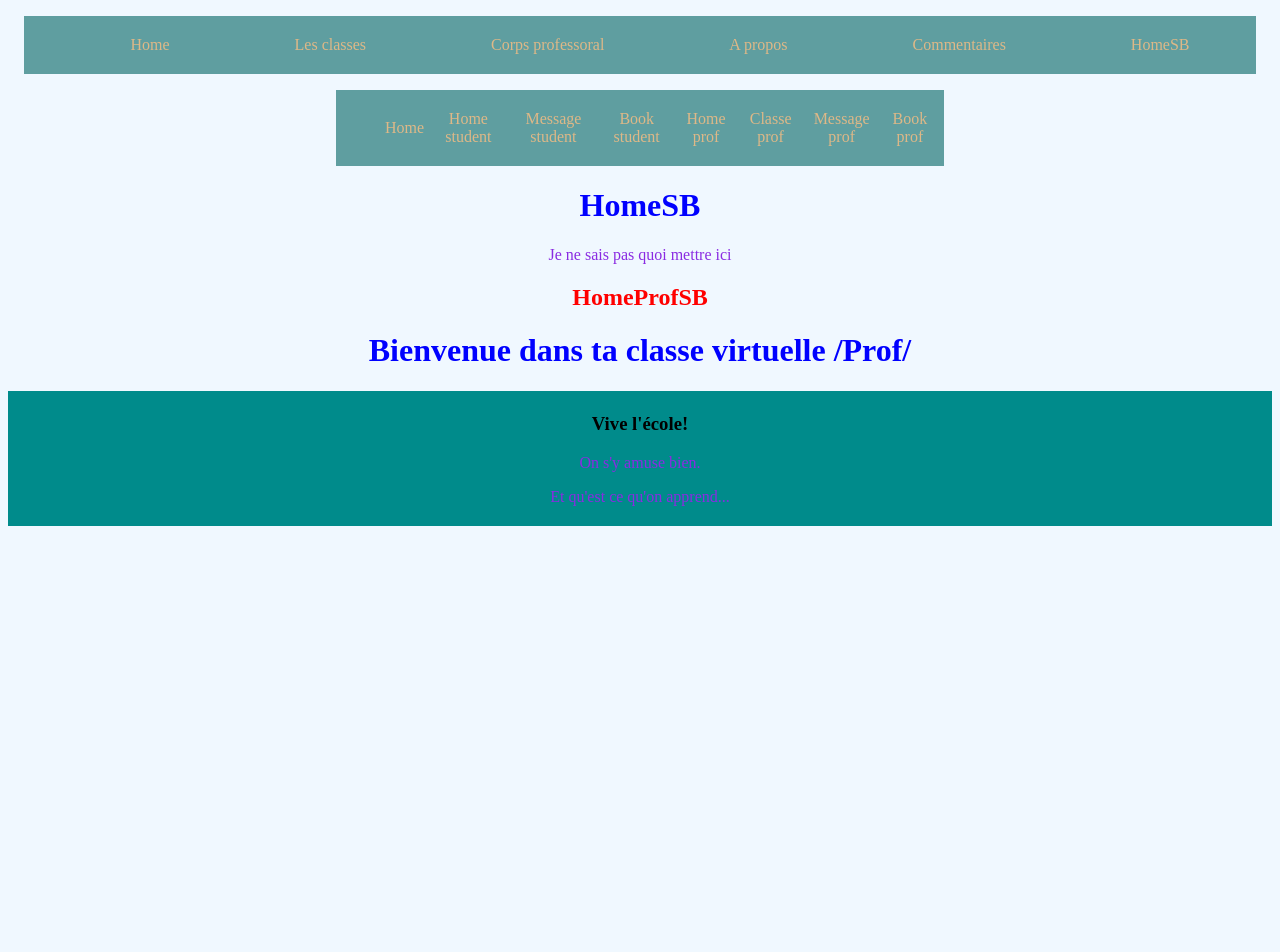
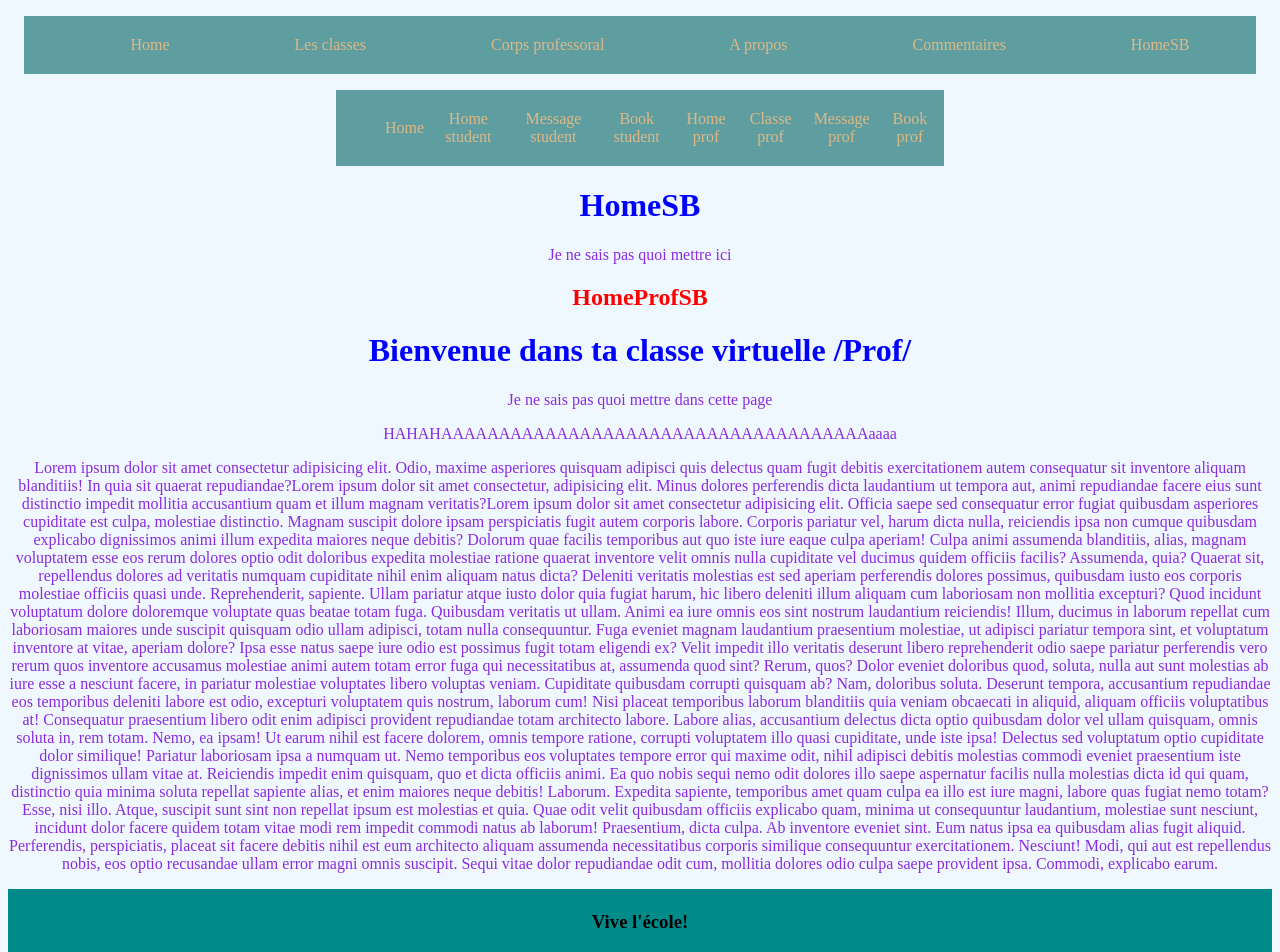
Before and after one commit to Emilie-Cou/front-end-sb, a React (Vite) app: page /homesb/homeprof in a window 1280 px wide. Shown: the top 952 px of the page. Before the commit the page ends 800 px from the top, so only its background shows below. Built offline with nearby package versions, Linux system fonts and the light colour scheme.

Commit message:
msg-parent-prof

```diff
--- a/src/api/schoolbook/APIprof.sb/msgAPIprof.sb.tsx
+++ b/src/api/schoolbook/APIprof.sb/msgAPIprof.sb.tsx
@@ -0,0 +1,44 @@
+import axios from "axios";
+
+const baseUrl = "http://localhost:3000/msg-parent"
+
+export const getAllMsgByIdClasse = (idClasse : any) => {
+
+    return axios.post(baseUrl, idClasse)
+
+    .then((response) => {
+        const messages = response.data.map((msg : any) => ({
+            prenom: msg.prenom,
+            content: msg.content,
+        }))
+        return messages
+    })
+
+    .catch(function (error) {
+            console.error(error)
+            throw error
+        })
+
+    .finally(function () {
+        console.log("It's okay, baby!")
+    })
+}
+
+
+export const postMsg = (data: any) => {
+
+    return axios.post(`${baseUrl}/msg`, data)
+
+        .then((response) => {
+            console.log("response ==== " , response)
+        })
+
+        .catch(function (error) {
+            console.error("error === " , error);
+            throw error
+        })
+
+        .finally(function () {
+            console.log("It's okay, baby!");
+        })
+}
--- a/src/components/schoolbook/prof.sb/home.prof.sb.tsx
+++ b/src/components/schoolbook/prof.sb/home.prof.sb.tsx
@@ -5,6 +5,27 @@ function HomeProfSB () {
         <>
             <h2>HomeProfSB</h2>
             <h1>Bienvenue dans ta classe virtuelle /Prof/</h1>
+            <p>Je ne sais pas quoi mettre dans cette page</p>
+            <p>HAHAHAAAAAAAAAAAAAAAAAAAAAAAAAAAAAAAAAAAAAaaaa</p>
+            <p>Lorem ipsum dolor sit amet consectetur adipisicing elit. Odio, maxime asperiores quisquam adipisci quis delectus quam fugit debitis exercitationem autem consequatur sit inventore aliquam blanditiis! In quia sit quaerat repudiandae?Lorem ipsum dolor sit amet consectetur, adipisicing elit. Minus dolores perferendis dicta laudantium ut tempora aut, animi repudiandae facere eius sunt distinctio impedit mollitia accusantium quam et illum magnam veritatis?Lorem ipsum dolor sit amet consectetur adipisicing elit. Officia saepe sed consequatur error fugiat quibusdam asperiores cupiditate est culpa, molestiae distinctio. Magnam suscipit dolore ipsam perspiciatis fugit autem corporis labore.
+            Corporis pariatur vel, harum dicta nulla, reiciendis ipsa non cumque quibusdam explicabo dignissimos animi illum expedita maiores neque debitis? Dolorum quae facilis temporibus aut quo iste iure eaque culpa aperiam!
+            Culpa animi assumenda blanditiis, alias, magnam voluptatem esse eos rerum dolores optio odit doloribus expedita molestiae ratione quaerat inventore velit omnis nulla cupiditate vel ducimus quidem officiis facilis? Assumenda, quia?
+            Quaerat sit, repellendus dolores ad veritatis numquam cupiditate nihil enim aliquam natus dicta? Deleniti veritatis molestias est sed aperiam perferendis dolores possimus, quibusdam iusto eos corporis molestiae officiis quasi unde.
+            Reprehenderit, sapiente. Ullam pariatur atque iusto dolor quia fugiat harum, hic libero deleniti illum aliquam cum laboriosam non mollitia excepturi? Quod incidunt voluptatum dolore doloremque voluptate quas beatae totam fuga.
+            Quibusdam veritatis ut ullam. Animi ea iure omnis eos sint nostrum laudantium reiciendis! Illum, ducimus in laborum repellat cum laboriosam maiores unde suscipit quisquam odio ullam adipisci, totam nulla consequuntur.
+            Fuga eveniet magnam laudantium praesentium molestiae, ut adipisci pariatur tempora sint, et voluptatum inventore at vitae, aperiam dolore? Ipsa esse natus saepe iure odio est possimus fugit totam eligendi ex?
+            Velit impedit illo veritatis deserunt libero reprehenderit odio saepe pariatur perferendis vero rerum quos inventore accusamus molestiae animi autem totam error fuga qui necessitatibus at, assumenda quod sint? Rerum, quos?
+            Dolor eveniet doloribus quod, soluta, nulla aut sunt molestias ab iure esse a nesciunt facere, in pariatur molestiae voluptates libero voluptas veniam. Cupiditate quibusdam corrupti quisquam ab? Nam, doloribus soluta.
+            Deserunt tempora, accusantium repudiandae eos temporibus deleniti labore est odio, excepturi voluptatem quis nostrum, laborum cum! Nisi placeat temporibus laborum blanditiis quia veniam obcaecati in aliquid, aliquam officiis voluptatibus at!
+            Consequatur praesentium libero odit enim adipisci provident repudiandae totam architecto labore. Labore alias, accusantium delectus dicta optio quibusdam dolor vel ullam quisquam, omnis soluta in, rem totam. Nemo, ea ipsam!
+            Ut earum nihil est facere dolorem, omnis tempore ratione, corrupti voluptatem illo quasi cupiditate, unde iste ipsa! Delectus sed voluptatum optio cupiditate dolor similique! Pariatur laboriosam ipsa a numquam ut.
+            Nemo temporibus eos voluptates tempore error qui maxime odit, nihil adipisci debitis molestias commodi eveniet praesentium iste dignissimos ullam vitae at. Reiciendis impedit enim quisquam, quo et dicta officiis animi.
+            Ea quo nobis sequi nemo odit dolores illo saepe aspernatur facilis nulla molestias dicta id qui quam, distinctio quia minima soluta repellat sapiente alias, et enim maiores neque debitis! Laborum.
+            Expedita sapiente, temporibus amet quam culpa ea illo est iure magni, labore quas fugiat nemo totam? Esse, nisi illo. Atque, suscipit sunt sint non repellat ipsum est molestias et quia.
+            Quae odit velit quibusdam officiis explicabo quam, minima ut consequuntur laudantium, molestiae sunt nesciunt, incidunt dolor facere quidem totam vitae modi rem impedit commodi natus ab laborum! Praesentium, dicta culpa.
+            Ab inventore eveniet sint. Eum natus ipsa ea quibusdam alias fugit aliquid. Perferendis, perspiciatis, placeat sit facere debitis nihil est eum architecto aliquam assumenda necessitatibus corporis similique consequuntur exercitationem. Nesciunt!
+            Modi, qui aut est repellendus nobis, eos optio recusandae ullam error magni omnis suscipit. Sequi vitae dolor repudiandae odit cum, mollitia dolores odio culpa saepe provident ipsa. Commodi, explicabo earum.
+            </p>
         </>
     )
 }
--- a/src/components/schoolbook/prof.sb/message.prof/message.prof.sb.tsx
+++ b/src/components/schoolbook/prof.sb/message.prof/message.prof.sb.tsx
@@ -4,19 +4,28 @@ import MsgAllProfSB from "./msgAll.prof.sb";
 
 function MessageProfSB () {
 
-    const [ writeMessage, setWriteMessage ] = useState(true)
-
-    const handleAction = function () {
-        setWriteMessage(!writeMessage)
-    }
+    const [ writeMessage, setWriteMessage ] = useState<boolean>()
 
     return (
         <>
             <h1>MessageProfSB</h1>
-            <button onClick={handleAction}>
-                {writeMessage ? "Mes messages" : "Envoyer un message?"}
+            <h2>Ici, tu peux consulter tes messages ou en envoyer.</h2>
+
+            <button onClick={() => setWriteMessage(true)}>
+                Envoyer un message?
             </button>
-            {writeMessage ? <MsgFormProfSB /> : <MsgAllProfSB />}
+            <button onClick={() => setWriteMessage(false)}>
+                Mes messages
+            </button>
+
+            <br /> <br />
+
+            { writeMessage == true ?
+                <MsgFormProfSB />
+                : writeMessage == false ?
+                    <MsgAllProfSB />
+                    : null
+            }
         </>
     )
 }
--- a/src/components/schoolbook/prof.sb/message.prof/msgAll.prof.sb.tsx
+++ b/src/components/schoolbook/prof.sb/message.prof/msgAll.prof.sb.tsx
@@ -1,26 +1,47 @@
+import { useEffect, useState } from "react";
+import { getAllMsgByIdClasse } from "../../../../api/schoolbook/APIprof.sb/msgAPIprof.sb";
+
+interface MessageProps {
+    prenom : string,
+    content : string
+}
+
 function MsgAllProfSB () {
 
+    const [ messages, setMessages ] = useState<MessageProps[]>([])
+
+    const getAllByIdClasse = async (idClasse : {idClasse : string}) => {
+        try {
+            const allMsg = await getAllMsgByIdClasse(idClasse)
+            setMessages(allMsg)
+        } catch (error) {
+            console.error(error)
+        }
+    }
+
+    useEffect(() => {
+        getAllByIdClasse({idClasse : "P1A"})
+    }, [])
 
     return (
         <>
             <h1>Mes messages</h1>
-            <h2>TOUS</h2>
-            <p>PAS PREVU INITIALEMENT...</p>
 
-
+            {messages.length > 0 ? (
+                <div className="allComment">
+                    {messages.map((msg, index) => (
+                        <div key={index} className="afficheComment">
+                            <h3>{msg.prenom}</h3>
+                            <p>{msg.content}</p>
+                        </div>
+                        ))
+                    }
+                </div>
+            ) : (
+                <p>Il n'y a pas de message...</p>
+            )}
         </>
     )
 }
 
 export default MsgAllProfSB
-
-
-{/* <h2>Recevoir messages</h2>
-<% msgProf.forEach( msg => { %>
-    <div class="afficheComment">
-        <h4>Message de:</h4>
-        <p><%= msg.Prenom %></p>
-        <h4>Contenu:</h4>
-        <p><%= msg.Content %></p>
-    </div>
-<% }) %> */}
--- a/src/components/schoolbook/prof.sb/message.prof/msgForm.prof.sb.tsx
+++ b/src/components/schoolbook/prof.sb/message.prof/msgForm.prof.sb.tsx
@@ -1,13 +1,21 @@
 import { Controller, useForm } from "react-hook-form";
 import Form from "../../../parts/form/form";
 import ComForm from "../../../parts/form/formTextarea";
+import { useAppSelector } from "../../../../store/hook";
+import { postMsg } from "../../../../api/schoolbook/APIprof.sb/msgAPIprof.sb";
 
 function MsgFormProfSB () {
 
     const { handleSubmit, control } = useForm()
+    const id = useAppSelector(state => state.connect.idClasse)
 
-    const onSubmit = (data : any) => {
-        console.log(data);
+    const onSubmit = async (data : any) => {
+        try {
+            data.classe = id
+            await postMsg(data)
+        } catch (error) {
+            console.error(error)
+        }
     }
 
     return (
--- a/src/components/schoolbook/student.sb/message.student/msgAll.student.sb.tsx
+++ b/src/components/schoolbook/student.sb/message.student/msgAll.student.sb.tsx
@@ -40,7 +40,6 @@ function MsgAllStudentSB () {
             ) : (
                 <p>Il n'y a pas de message...</p>
             )}
-
         </>
     )
 }
```
